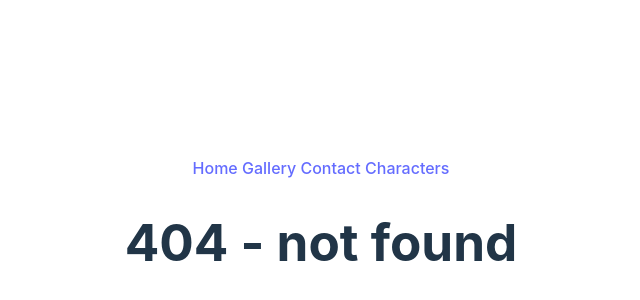
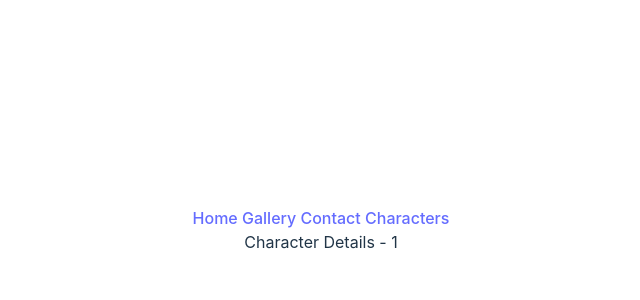
Before and after one commit to bartoszkucharuk/goit-react-hw-05, a React (Vite) app: page /character/1 in a window 1280 px wide. Before the commit this address had no page. Shown: the part 170-470 px from the top of the page, without its empty margins (319-959 px from the left). Built offline with nearby package versions, Linux system fonts and the light colour scheme.

Commit message:
useParams - id

```diff
--- a/src/App.jsx
+++ b/src/App.jsx
@@ -1,6 +1,7 @@
 import { BrowserRouter, Route, Routes, NavLink } from 'react-router-dom'
 import './App.css'
 import CharactersList from './components/CharactersList'
+import CharacterDetails from "./components/CharacterDetails"
 
 function Home() {
   return <h1>Home</h1>
@@ -40,6 +41,7 @@ function App() {
         <Route path="/gallery" element={<Gallery />} />
         <Route path="/contact" element={<Contact />} />
         <Route path="/characters" element={<CharactersList />} />
+        <Route path="/character/:id" element={<CharacterDetails />} />
         <Route path="*" element={<NotFound />} />
       </Routes>
     </BrowserRouter>
--- a/src/components/CharacterDetails.jsx
+++ b/src/components/CharacterDetails.jsx
@@ -1,7 +1,9 @@
+import { useParams } from "react-router-dom";
+
 export default function CharacterDetails() {
+
+const {id} = useParams();
   return (
-    <div>
-
-    </div>
+    <div>Character Details - {id} </div>
   )
 }
```
